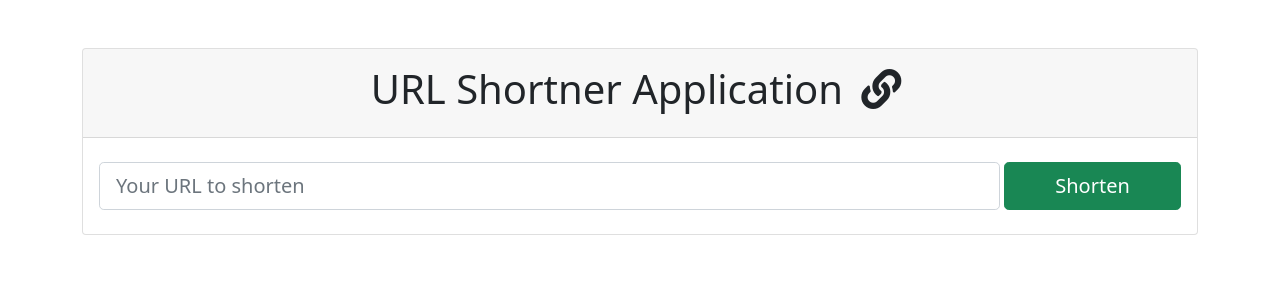
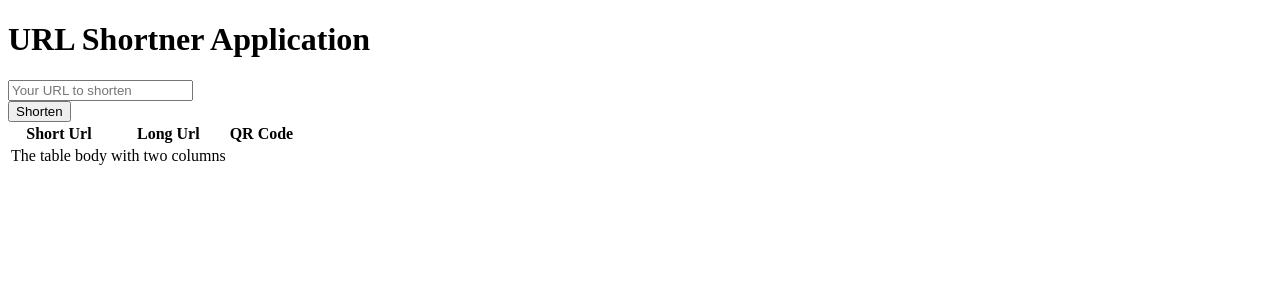
Before and after one commit to Craybloge/Workshop2022, a Django app: page / in a window 1280 px wide. Shown: the top 300 px of the page. Run offline with Django 4.2, Linux system fonts and the light colour scheme.

Commit message:
suppression bootstrap et ajout tableau

```diff
--- a/workshop/urlshortener/templates/urlshortener/base.html
+++ b/workshop/urlshortener/templates/urlshortener/base.html
@@ -4,21 +4,7 @@
     <meta charset="UTF-8" />
     <meta http-equiv="X-UA-Compatible" content="IE=edge" />
     <meta name="viewport" content="width=device-width, initial-scale=1.0" />
-    <title>Django Url shortener</title>
-
-    <link
-      href="https://cdn.jsdelivr.net/npm/bootstrap@5.0.0/dist/css/bootstrap.min.css"
-      rel="stylesheet"
-      integrity="sha384-wEmeIV1mKuiNpC+IOBjI7aAzPcEZeedi5yW5f2yOq55WWLwNGmvvx4Um1vskeMj0"
-      crossorigin="anonymous"
-    />
-
-    <link
-      rel="stylesheet"
-      href="https://cdnjs.cloudflare.com/ajax/libs/font-awesome/5.15.3/css/all.min.css"
-      integrity="sha512-iBBXm8fW90+nuLcSKlbmrPcLa0OT92xO1BIsZ+ywDWZCvqsWgccV3gFoRBv0z+8dLJgyAHIhR35VZc2oM/gI1w=="
-      crossorigin="anonymous"
-    />
+    <title>KrowKaramel QR Code manager</title>
   </head>
   <body>
 
@@ -28,10 +14,5 @@
 
     {% endblock body %}
 
-    <script
-      src="https://cdn.jsdelivr.net/npm/bootstrap@5.0.0/dist/js/bootstrap.bundle.min.js"
-      integrity="sha384-p34f1UUtsS3wqzfto5wAAmdvj+osOnFyQFpp4Ua3gs/ZVWx6oOypYoCJhGGScy+8"
-      crossorigin="anonymous"
-    ></script>
   </body>
 </html>
--- a/workshop/urlshortener/templates/urlshortener/home.html
+++ b/workshop/urlshortener/templates/urlshortener/home.html
@@ -2,39 +2,45 @@
 
 {% block body %}
 
-<div class="container">
-  <div class="card mt-5">
-    <div class="card-header text-center py-3">
-      <h1>URL Shortner Application <i class="fas fa-link px-2"></i></h1>
-    </div>
-    <div class="px-3 py-4">
+<h1>URL Shortner Application</h1>
 <form action="" method="POST">
   {% csrf_token %}
-        <div class="row g-1">
-          <div class="col-10">{{form.long_url}}</div>
-          <div class="col-2">
-            <button class="btn btn-success btn-lg w-100" type="submit">
+  <div>{{form.long_url}}</div>
+  <button type="submit">
     Shorten
   </button>
-          </div>
-        </div>
 </form>
-    </div>
-  </div>
-  {% if errors %}
-  <div class="alert alert-danger mt-4" role="alert">
-    <p>{{errors}}</p>
+{% if new_url %}
+
+<div>
+  <h2>Your shortened Url</h2>
+  <p>You can copy the Link below and share it with your friends</p>
+  <p>{{new_url}}</p>
+  <p><span>Previous URL:</span> {{long_url}}</p>
 </div>
 {% endif %}
 
-  {% if new_url %}
+<table>
+  <thead>
+    <tr>
+      <th>Short Url</th>
+      <th>Long Url</th>
+      <th>QR Code</th>
+    </tr>
+  </thead>
+  <tbody>
+    {% for url in url_list %}
+    <tr>
+      <th>{{url.short_url}}</th>
+      <th>{{url.long_url}}</th>
+      <th><img class="fit-picture" src={{url.qrcode}} alt="un QR Code"></th>
+    </tr>
+    {% endfor %}
 
-  <div class="mx-auto text-center mt-5">
-    <h2 class="text-danger">Your shortened Url</h2>
-    <p>You can copy the Link below and share it with your friends</p>
-    <p class="">{{new_url}}</p>
-    <p><span class="text-danger">Previous URL:</span> {{long_url}}</p>
-  </div>
-  {% endif %}
-</div>
+    <tr>
+      <td>The table body</td>
+      <td>with two columns</td>
+    </tr>
+  </tbody>
+</table>
 {% endblock body %}
--- a/workshop/urlshortener/views.py
+++ b/workshop/urlshortener/views.py
@@ -40,8 +40,11 @@ def home_view(request):
 
             long_url = shortened_object.long_url
 
+            url_list = Shortener.objects
+
             context['new_url']  = new_url
             context['long_url'] = long_url
+            context['url_list'] = url_list
 
             return render(request, template, context)
 
```
Lines whose indentation alone changed are shown as unchanged.
